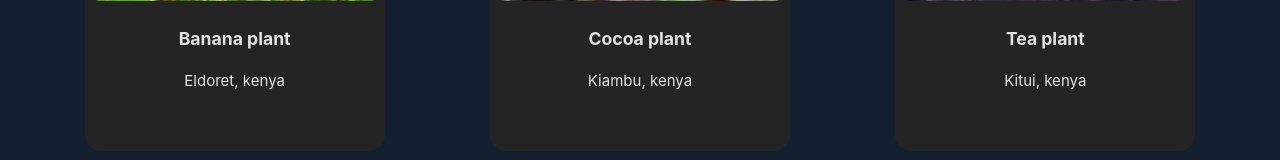
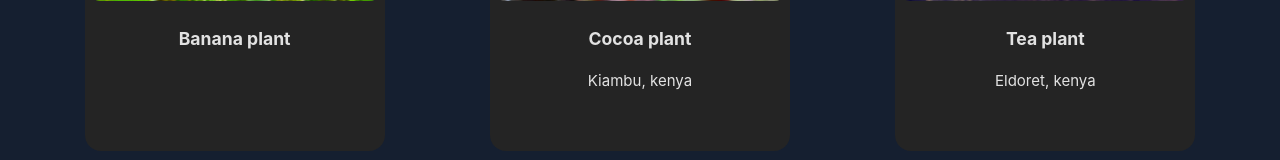
Before and after one commit to jmngandu/NAPHOTIE, a React (Vite) app in the folder naphotie/: page / in a window 1280 px wide. Shown: the part 274-434 px from the top of the page. Built offline with nearby package versions, Linux system fonts and the light colour scheme.

Commit message:
naphotie

```diff
--- a/naphotie/src/Components/PlantsData.js
+++ b/naphotie/src/Components/PlantsData.js
@@ -3,7 +3,7 @@ export default [
     id: 1,
     image: "banana.jpg",
     name: "Banana plant",
-    location: "Eldoret, kenya",
+    location: "",
     openSpots: 0,
   },
   {
@@ -17,7 +17,7 @@ export default [
     id: 3,
     image: "scaled.jpeg",
     name: "Tea plant",
-    location: "Kitui, kenya",
+    location: "Eldoret, kenya",
     openSpots: 3,
   },
   // {
```
